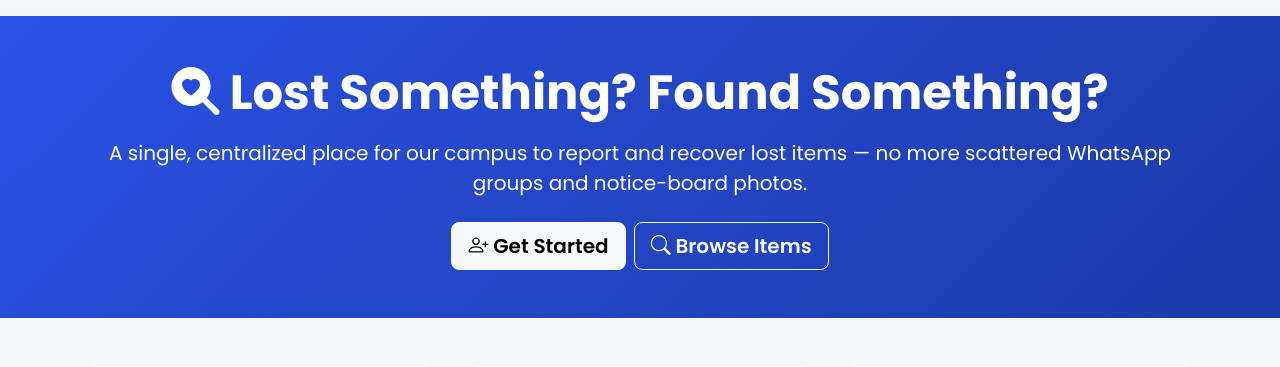
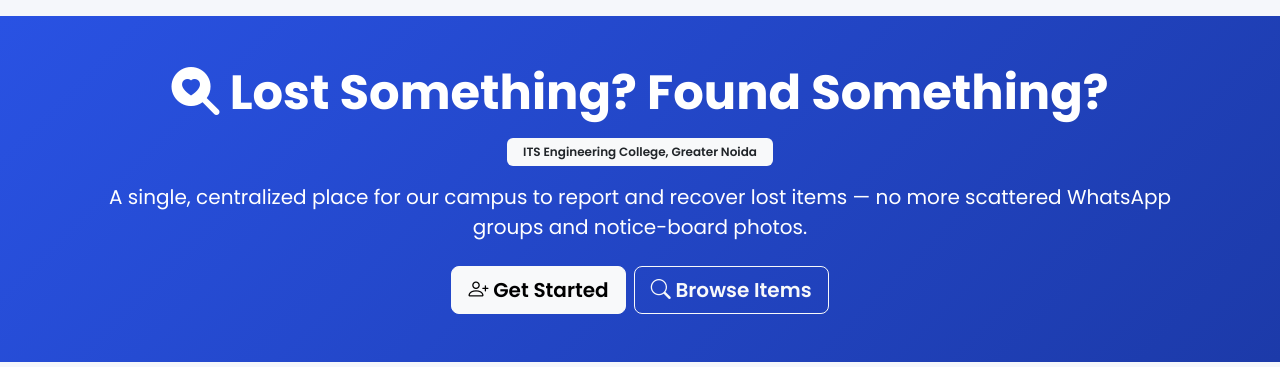
Before and after one commit to vvk012/smart-lost-found, a Flask app: page / in a window 1280 px wide. Shown: the part 86-453 px from the top of the page. Run offline with Flask 3, Linux system fonts and the light colour scheme; data that the repository does not hold is empty.

```diff
--- a/templates/index.html
+++ b/templates/index.html
@@ -5,7 +5,8 @@
 <section class="hero-section text-white">
     <div class="container py-5 text-center">
         <h1 class="display-5 fw-bold mb-3"><i class="bi bi-search-heart-fill"></i> Lost Something? Found Something?</h1>
-        <p class="lead mb-4">A single, centralized place for our campus to report and recover lost items — no more scattered WhatsApp groups and notice-board photos.</p>
+   <p class="badge bg-light text-dark px-3 py-2 mb-3 fw-semibold">ITS Engineering College, Greater Noida</p>
+<p class="lead mb-4">A single, centralized place for our campus to report and recover lost items — no more scattered WhatsApp groups and notice-board photos.</p>
         <div class="d-flex justify-content-center gap-2 flex-wrap">
             {% if current_user.is_authenticated %}
                 <a href="{{ url_for('items.report_lost') }}" class="btn btn-light btn-lg fw-semibold"><i class="bi bi-exclamation-circle"></i> Report Lost Item</a>
```
